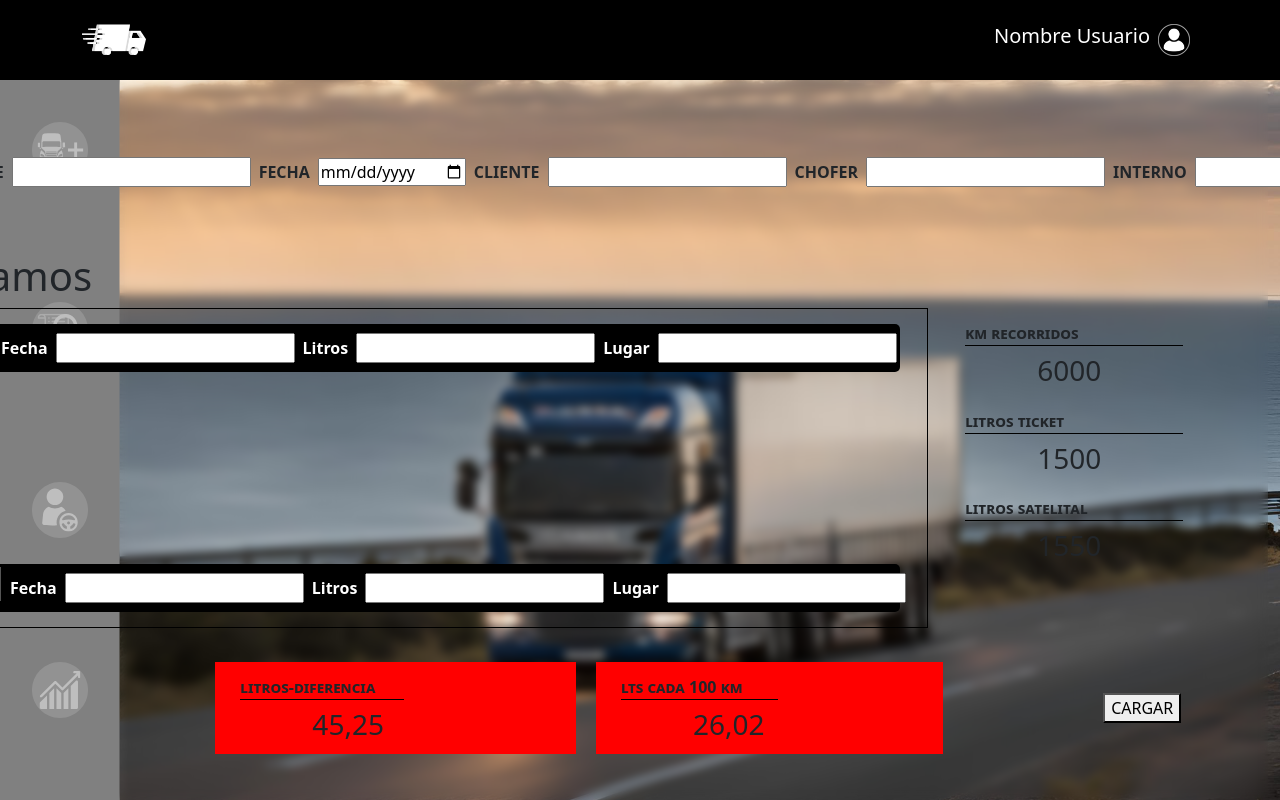
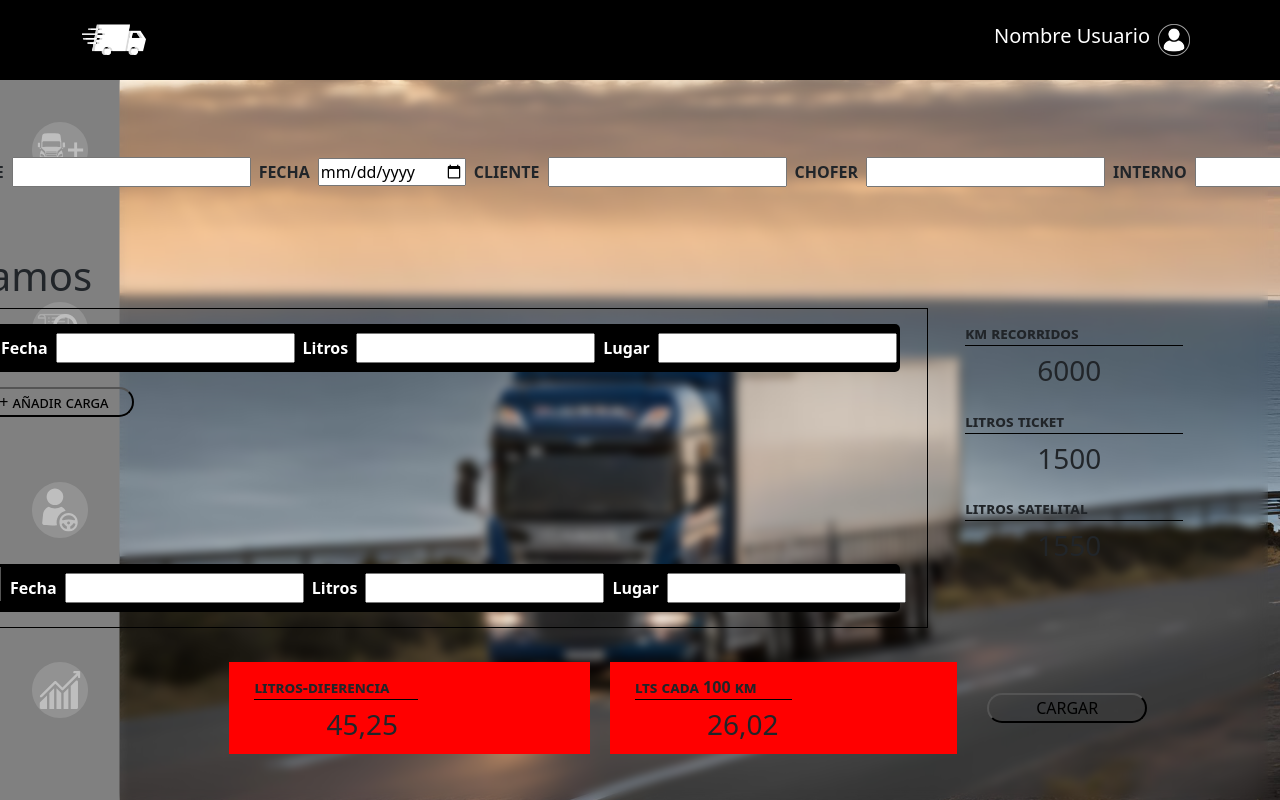
Before and after one commit to Nicolas-Cragno/cantarini2025, a React (Create React App) app: page / in a window 1280 px wide. Both pictures are taken after a click on the picture 60 px from the left and 150 px from the top of the page. Shown: the top 800 px of the page. Built offline with nearby package versions, Linux system fonts and the light colour scheme.

Commit message:
armado de formulas, con fallos

```diff
--- a/src/assets/css/App.css
+++ b/src/assets/css/App.css
@@ -24,3 +24,12 @@
 .linkLimpio{
     text-decoration: none;
 }
+
+.btnStyle{
+    width: 20vh;
+    margin-left: 20px;
+    margin-right: 20px;
+    border-radius: 2cap;
+    font-variant:small-caps ;
+    background-color: transparent;
+}
--- a/src/assets/css/Carga.css
+++ b/src/assets/css/Carga.css
@@ -72,10 +72,6 @@ label{
     background-color: red;
 }
 
-.underBox2{
-    margin-left: 150px;
-}
-
 .underBtn{
     font-style:unset;
     width: 100%;
--- a/src/containers/Carga.js
+++ b/src/containers/Carga.js
@@ -5,6 +5,10 @@ import ItemCarga from '../components/ItemCarga';
 import ItemDescript from '../components/ItemDescript';
 
 export default function Carga() {
+  const nuevaCarga = () => {
+    let windowContext = document.getElementById("ventanaCargas");
+    windowContext.prepend(ItemCarga('1'));
+  };
   return (
     <>
         <Container fluid className='nuevaCarga centrado'>
@@ -29,6 +33,11 @@ export default function Carga() {
                     <Row>
                       <Col xs={12} className='windowScroll'>
                         <ItemCarga nro='1'></ItemCarga>
+                        <div id='ventanaCargas'>
+                        <button className='btnStyle' onClick={nuevaCarga}>
+                        + añadir carga
+                        </button>
+                        </div>
                       </Col>
                       <Col xs={12}>
                        <ItemCarga nro='@'></ItemCarga>
@@ -48,8 +57,8 @@ export default function Carga() {
                     <div className='underBox'>
                       <ItemDescript descript='lts cada 100 km' title='26,02'></ItemDescript>
                     </div>
-                    <div className='underBox2'>
-                      <button className='underBtn'>CARGAR</button>
+                    <div>
+                      <button className='btnStyle'>CARGAR</button>
                     </div>
                   </Col>
             </Row>
```
Also changed, not shown: src/database/conexion.js (+28 -0 lines).
